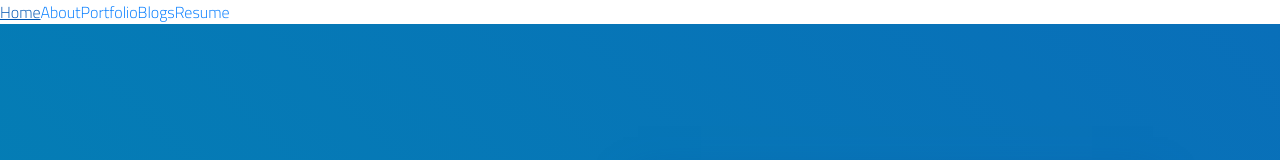
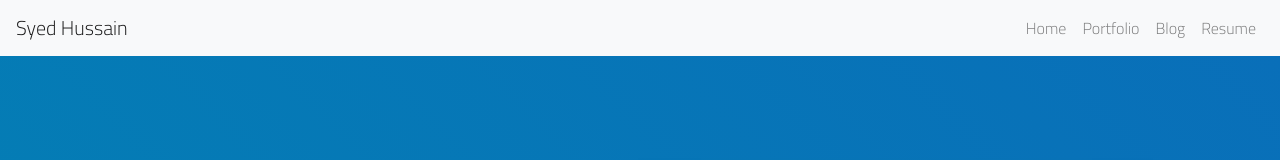
Before and after one commit to syedkhussain1/portfolio-syed, a Next.js app: page / in a window 1280 px wide. Shown: the top 160 px of the page. Built offline with nearby package versions, Linux system fonts and the light colour scheme.

Commit message:
Implemented Header

```diff
--- a/components/shared/Header.js
+++ b/components/shared/Header.js
@@ -1,29 +1,83 @@
-import React, { Component } from 'react'
-import Link from 'next/link';
+import React from 'react';
+import {
+  Collapse,
+  Navbar,
+  NavbarToggler,
+  NavbarBrand,
+  Nav,
+  NavItem,
+  NavLink,
+  UncontrolledDropdown,
+  DropdownToggle,
+  DropdownMenu,
+  DropdownItem } from 'reactstrap';
+  import Link from 'next/link';
 
-
-class Header extends Component{
-    render(){
-        return(
-            <React.Fragment>
-                <Link href="/">
-                    <a>Home</a>
-                </Link>
-                <Link href="/about">
-                    <a>About</a>
-                </Link>
-                <Link href="/portfolio">
-                    <a>Portfolio</a>
-                </Link>
-                <Link href="/blogs">
-                    <a>Blogs</a>
-                </Link>
-                <Link href="/resume">
-                    <a>Resume</a>
-                </Link>
-            </React.Fragment>
-        )
-    }
+  const HeaderNavLinks = (props) => {
+    return(
+        <Link href={ props.route }>
+            <a className="nav-link">{ props.title }</a>
+        </Link>
+    )
 }
 
-export default Header;
+export default class Header extends React.Component {
+  constructor(props) {
+    super(props);
+
+    this.toggle = this.toggle.bind(this);
+    this.state = {
+      isOpen: false
+    };
+  }
+  toggle() {
+    this.setState({
+      isOpen: !this.state.isOpen
+    });
+  }
+
+  render() {
+    return (
+      <div>
+        <Navbar color="light" light expand="md">
+          <NavbarBrand href="/">Syed Hussain</NavbarBrand>
+          <NavbarToggler onClick={this.toggle} />
+          <Collapse isOpen={this.state.isOpen} navbar>
+            <Nav className="ml-auto" navbar>
+              <NavItem>
+                <HeaderNavLinks route="/" title="Home" />
+              </NavItem>
+              <NavItem>
+                <HeaderNavLinks route="/portfolio" title="Portfolio" />
+              </NavItem>
+              <NavItem>
+                <HeaderNavLinks route="/blogs" title="Blog" />
+              </NavItem>
+              <NavItem>
+                <HeaderNavLinks route="/resume" title="Resume" />
+              </NavItem>
+
+              {/* <UncontrolledDropdown nav inNavbar>
+                <DropdownToggle nav caret>
+                  Options
+                </DropdownToggle>
+                <DropdownMenu right>
+                  <DropdownItem>
+                    Option 1
+                  </DropdownItem>
+                  <DropdownItem>
+                    Option 2
+                  </DropdownItem>
+                  <DropdownItem divider />
+                  <DropdownItem>
+                    Reset
+                  </DropdownItem>
+                </DropdownMenu>
+              </UncontrolledDropdown> */}
+            </Nav>
+          </Collapse>
+        </Navbar>
+      </div>
+    );
+  }
+}
```
